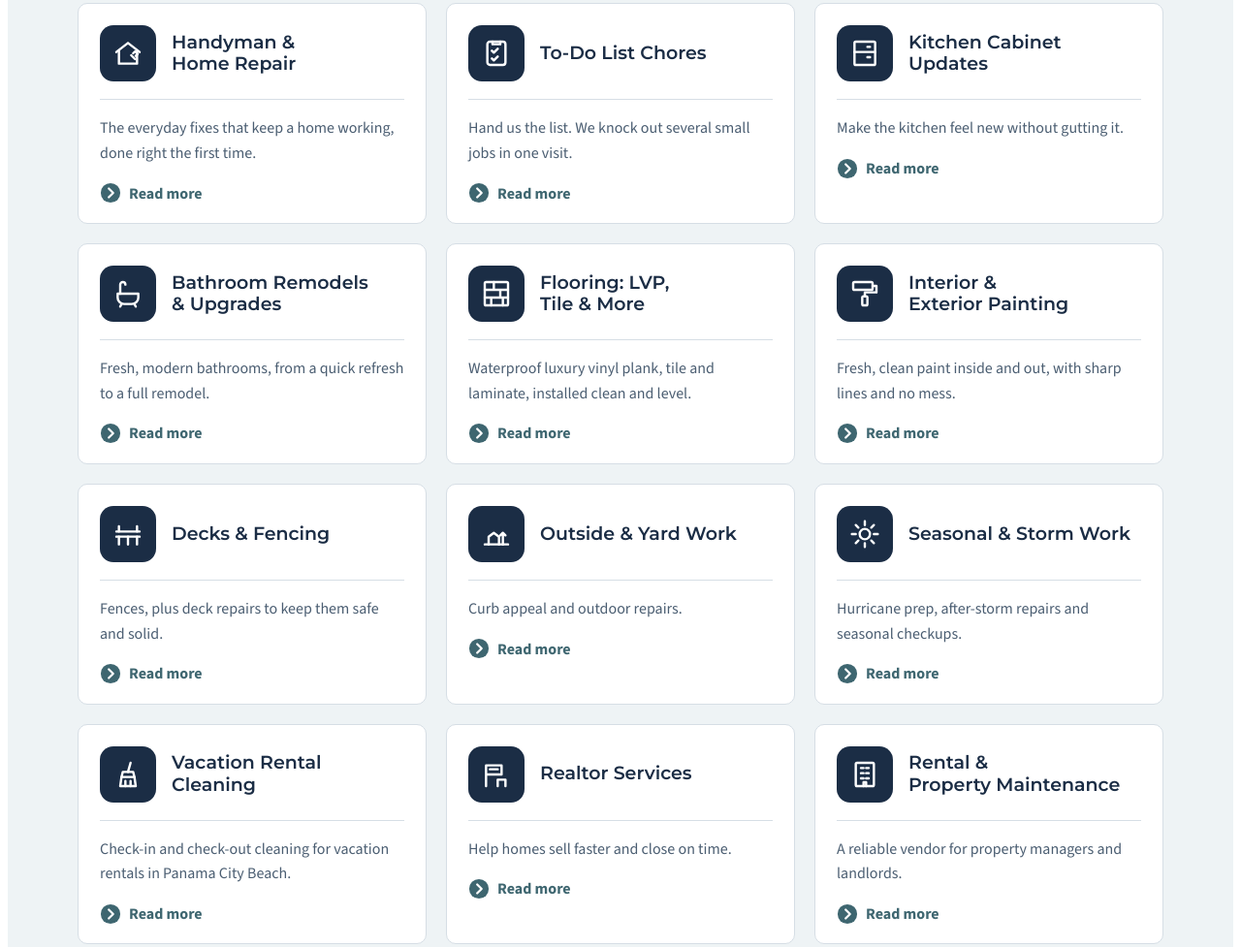
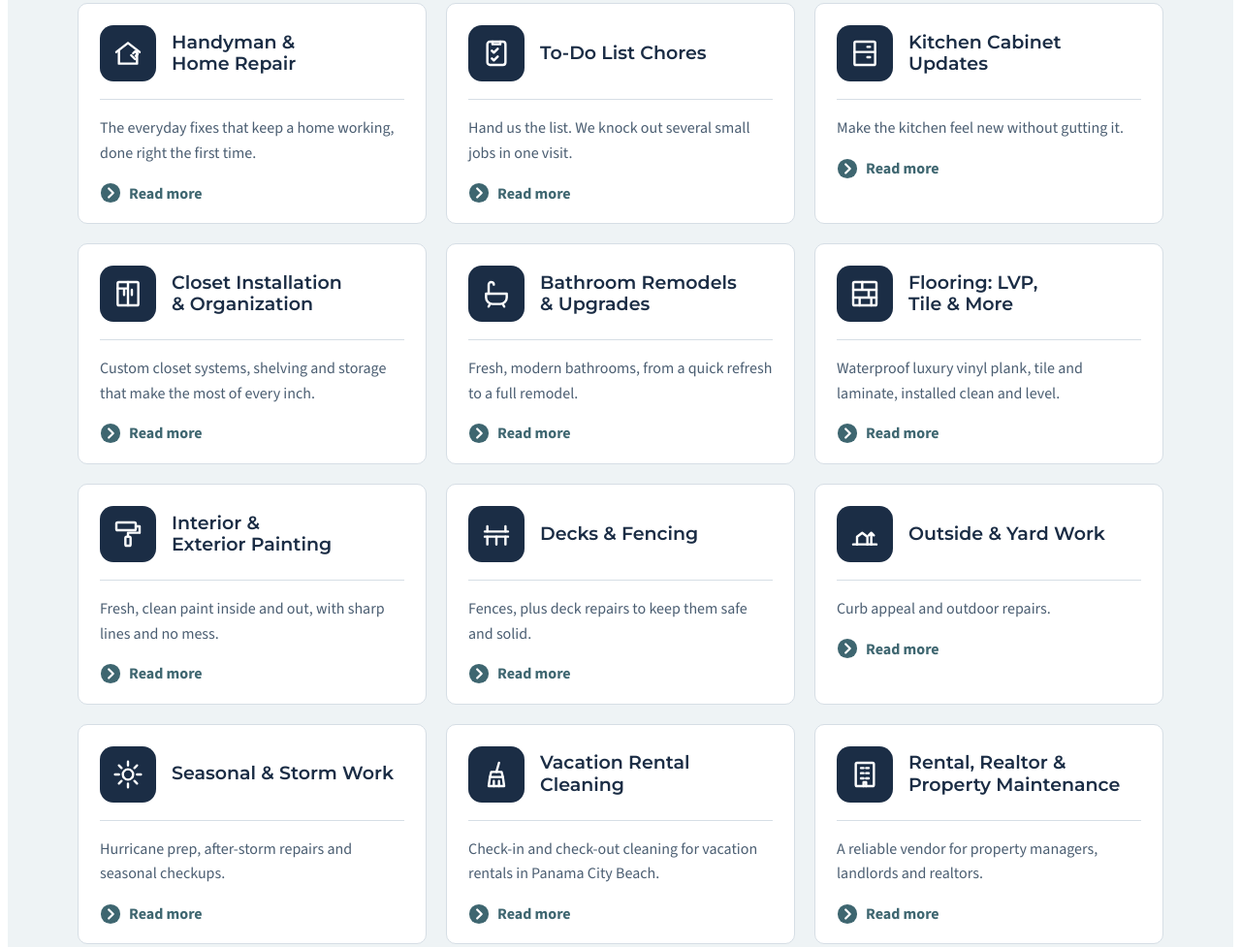
Before and after one commit to mainsailhome/mainsail-website, a plain HTML site: page index.html in a window 1280 px wide. Shown: the part 2336-3313 px from the top of the page at 97% size. Drawn offline with nearby package versions, Linux system fonts and the light colour scheme.

Commit message:
Add files via upload

```diff
--- a/index.html
+++ b/index.html
@@ -389,6 +389,7 @@ footer { background: var(--bg); padding-block: 52px 0; padding-left: max(16px, e
             <li><a href="#handyman-repair">Handyman &amp; Home Repair</a></li>
             <li><a href="#todo-list">To-Do List Chores</a></li>
             <li><a href="#kitchen">Kitchen Cabinet Updates</a></li>
+            <li><a href="#closets">Closet Installation &amp; Organization</a></li>
             <li><a href="#bath">Bathroom Remodels &amp; Upgrades</a></li>
             <li><a href="#flooring">Flooring: LVP &amp; Tile</a></li>
             <li><a href="#painting">Interior &amp; Exterior Painting</a></li>
@@ -396,8 +397,7 @@ footer { background: var(--bg); padding-block: 52px 0; padding-left: max(16px, e
             <li><a href="#outdoor">Outside &amp; Yard Work</a></li>
             <li><a href="#seasonal">Seasonal &amp; Storm Work</a></li>
             <li><a href="#holiday">Holiday Lighting &amp; Decor</a></li>
-            <li><a href="#realtor">Realtor Services</a></li>
-            <li><a href="#rental">Rental &amp; Property Maintenance</a></li>
+            <li><a href="#rental">Rental, Realtor &amp; Property Maintenance</a></li>
             <li><a href="#str-cleaning">Vacation Rental Cleaning</a></li>
           </ul>
         </li>
@@ -973,7 +973,7 @@ footer { background: var(--bg); padding-block: 52px 0; padding-left: max(16px, e
       <p>Mainsail Home &amp; Property Services helps busy adults, families and seniors keep their homes safe and worry-free with handyman repairs, painting, kitchen cabinet updates, senior home modifications, maintenance plans, rental make-readies, water treatment and air quality services.</p>
       <p style="font-weight: 700; color: var(--fg)">850-250-2925 • kevin@mainsailhomeservices.com</p>
     </div>
-    <div class="foot-col"><h4>Handyman</h4><div class="rule"></div><a href="#handyman-repair">Home repair</a><a href="#kitchen">Kitchen cabinet updates</a><a href="#bath">Bathroom remodels</a><a href="#flooring">Flooring</a><a href="#painting">Painting</a><a href="#decks">Decks &amp; fencing</a><a href="#outdoor">Outside &amp; yard</a><a href="#seasonal">Seasonal &amp; storm</a><a href="#holiday">Holiday lighting</a><a href="#window-coverings">Window coverings</a><a href="#str-cleaning">Vacation rental cleaning</a></div>
+    <div class="foot-col"><h4>Handyman</h4><div class="rule"></div><a href="#handyman-repair">Home repair</a><a href="#kitchen">Kitchen cabinet updates</a><a href="#closets">Closets &amp; storage</a><a href="#bath">Bathroom remodels</a><a href="#flooring">Flooring</a><a href="#painting">Painting</a><a href="#decks">Decks &amp; fencing</a><a href="#outdoor">Outside &amp; yard</a><a href="#seasonal">Seasonal &amp; storm</a><a href="#holiday">Holiday lighting</a><a href="#window-coverings">Window coverings</a><a href="#str-cleaning">Vacation rental cleaning</a></div>
     <div class="foot-col"><h4>Seniors &amp; plans</h4><div class="rule"></div><a href="#aging-in-place">Aging in place</a><a href="#safety-walkthrough">Safety walk-through</a><a href="#safety-checklist">Safety checklist</a><a href="#families">Families</a><a href="#maintenance-plans">Maintenance plans</a><a href="#water-treatment">Water &amp; air quality</a></div>
     <div class="foot-col"><h4>Welcome to Mainsail</h4><div class="rule"></div><a href="#about-mainsail">About Mainsail</a><a href="#property-managers">Property managers</a><a href="#service-area">Service area</a><a href="#faqs">FAQs</a><a href="#blog">Blog</a><a href="#contact">Contact</a></div>
   </div>
@@ -997,6 +997,7 @@ footer { background: var(--bg); padding-block: 52px 0; padding-left: max(16px, e
     realtor: '<path d="M4 21V5M4 5h12v7H4"></path><path d="M7 8h6"></path><path d="M13 21v-5h6v5"></path>',
     clean: '<path d="M14 3l-2 7"></path><path d="M8 10h8l1 4H7z"></path><path d="M7 14l-1 7h12l-1-7"></path><path d="M10 17v4M14 17v4"></path>',
     window: '<rect x="4" y="3" width="16" height="18" rx="1"></rect><path d="M12 3v18M4 7h16M4 11h16M4 15h16"></path>',
+    closet: '<rect x="4" y="3" width="16" height="18" rx="1"></rect><path d="M12 3v18M4 8h8M15 9v4M9 9v4"></path>',
     water: '<path d="M12 3c3 4 6 7.5 6 11a6 6 0 0 1-12 0c0-3.5 3-7 6-11z"></path><path d="M9.5 15a2.5 2.5 0 0 0 2.5 2.5"></path>',
     rental: '<rect x="5" y="3" width="14" height="18" rx="1"></rect><path d="M9 7h2M13 7h2M9 11h2M13 11h2M9 15h2M13 15h2M11 21v-3h2v3"></path>',
     floor: '<rect x="3" y="3" width="18" height="18" rx="1"></rect><path d="M3 9h18M3 15h18M10 3v6M15 9v6M8 15v6M17 15v6"></path>',
@@ -1021,7 +1022,13 @@ footer { background: var(--bg); padding-block: 52px 0; padding-left: max(16px, e
       body: ['Most kitchens don’t need to be torn down to the studs. Replacing or refinishing cabinets, adding a backsplash and updating hardware gives you a fresh, modern kitchen for a fraction of the cost.', 'We start with a walk-through, talk about what bothers you about the space and what you want, and give you a line-by-line written quote.'],
       included: ['Shaker-style cabinet installs', 'Cabinet hardware and paint refresh', 'Countertop replacement', 'Backsplash tile', 'Cabinet painting and refinishing', 'Soft-close hinges and drawer slides', 'Open shelving', 'Pantry and storage upgrades'],
       notes: ['We protect floors and contain dust, clean up daily and send progress photos.', 'Sink, faucet and lighting hookups need a licensed plumber or electrician. We’ll refer you to one we trust.'],
-      related: ['painting', 'handyman-repair', 'realtor'] },
+      related: ['painting', 'handyman-repair', 'rental'] },
+    { id: 'closets', icon: 'closet', title: 'Closet Installation & Organization', short: 'Custom closet systems, shelving and storage that make the most of every inch.',
+      lede: 'Turn a cluttered closet into organized, easy-to-use storage, from reach-ins and walk-ins to pantries and garages.',
+      body: ['Most closets waste space with a single rod and shelf. A well-planned system can double your storage and make it easy to see and reach everything you own.', 'Kevin measures your space, helps you choose a layout and finish, and gives you a written price. Our skilled installers handle the rest, with clean, level installation and no mess left behind.'],
+      included: ['Walk-in and reach-in closet systems', 'Adjustable shelving and double hang rods', 'Drawers, shoe racks and accessory storage', 'Pantry and linen closet organization', 'Garage storage and wall systems', 'Laundry room shelving and cabinets', 'Closet doors, sliders and hardware', 'Lower rods and easy-reach storage for seniors'],
+      notes: ['We bring samples so you can see finishes and colors in your own space.', 'Pairs well with kitchen cabinet updates for whole-home storage upgrades.', 'Ask for a free in-home measure.'],
+      related: ['kitchen', 'bath', 'painting'] },
     { id: 'bath', icon: 'bath', title: 'Bathroom Remodels & Upgrades', short: 'Fresh, modern bathrooms, from a quick refresh to a full remodel.',
       lede: 'New vanities, tile and fixtures can turn a tired bathroom into one you love, with safety built in for the years ahead.',
       body: ['Bathrooms take more wear than any other room, and on the Gulf Coast the humidity is hard on caulk, grout and paint. A bathroom update makes the room look better and work better.', 'Kevin walks the room with you, talks through what you want, and gives you a line-by-line written quote. Our skilled technicians do the work, and you get progress photos along the way.'],
@@ -1039,7 +1046,7 @@ footer { background: var(--bg); padding-block: 52px 0; padding-left: max(16px, e
       body: ['Paint protects your home as much as it improves the look. On the Gulf Coast, sun, salt air and humidity fade and peel paint faster, so good prep and the right products matter.', 'Kevin walks the job with you, helps with colors and gives you a written price. Our skilled painters protect floors and furniture, patch and prep every surface, and leave the place clean.'],
       included: ['Walls, ceilings and trim', 'Doors, cabinets and built-ins', 'Exterior siding, trim and soffits', 'Front doors and shutters', 'Drywall patching and prep', 'Caulking and wood repair before paint', 'Accent walls and color changes', 'Rental and pre-listing repaints'],
       notes: ['We use mildew-resistant paints made for humid coastal homes.', 'Selling soon? A fresh coat of neutral paint is one of the best returns before listing.', 'Ask for a free estimate. Photos of the rooms help us quote faster.'],
-      related: ['flooring', 'kitchen', 'realtor'] },
+      related: ['flooring', 'kitchen', 'rental'] },
     { id: 'decks', icon: 'deck', title: 'Decks & Fencing', short: 'Fences, plus deck repairs to keep them safe and solid.',
       lede: 'Fences and deck repairs built to handle Florida sun, salt air and storm season.',
       body: ['Loose boards, wobbly railings and rotting steps are more than an eyesore. They are a real fall risk, especially for kids and seniors.', 'We repair what can be saved, replace what can’t, and seal everything so it lasts.'],
@@ -1051,7 +1058,7 @@ footer { background: var(--bg); padding-block: 52px 0; padding-left: max(16px, e
       body: ['The outside of your home is the first thing people see and the part that takes the most weather. Regular cleaning and quick repairs keep small issues from turning into rot or damage.'],
       included: ['Fence and gate repair', 'Gutter cleaning', 'Exterior caulk and paint touch-ups', 'Screen and screen-door repair', 'Junk and debris haul-off'],
       notes: ['Spring is a good time to check fences, gutters and screens before storm season.'],
-      related: ['decks', 'seasonal', 'realtor'] },
+      related: ['decks', 'seasonal', 'rental'] },
     { id: 'seasonal', icon: 'seasonal', title: 'Seasonal & Storm Work', short: 'Hurricane prep, after-storm repairs and seasonal checkups.',
       lede: 'Get ready before storm season and get back to normal after it.',
       body: ['Hurricane season runs June through November. Most storm damage starts small: a loose gate, a clogged gutter, a weak screen.', 'We help you prepare before a storm and handle the cleanup and repairs after one.'],
@@ -1070,18 +1077,12 @@ footer { background: var(--bg); padding-block: 52px 0; padding-left: max(16px, e
       included: ['Check-out and check-in turnover cleaning', 'Deep cleaning of kitchens and bathrooms', 'Fresh linens, bed making and towel setup', 'Sand, floors, baseboards and patio sweep-out', 'Trash removal and dishes put away', 'Restocking toiletries, paper goods and supplies', 'Move-in, move-out and seasonal deep cleans', 'Photo report after every clean'],
       notes: ['Currently serving vacation rentals in Panama City Beach.', 'Ask about recurring cleaning schedules for owners and property managers.', 'Spot a broken item during a clean? We let you know with photos.'],
       related: ['rental', 'seasonal', 'handyman-repair'] },
-    { id: 'realtor', icon: 'realtor', title: 'Realtor Services', short: 'Help homes sell faster and close on time.',
-      lede: 'Pre-listing repairs and inspection fix lists, done fast so your closing stays on schedule.',
-      body: ['Small defects cost sellers money at the negotiating table. A quick round of repairs, paint and cleanup before listing helps a home show better and sell faster.', 'After inspection, send us the repair list and we will price it and get it done on your timeline.'],
-      included: ['Pre-listing repairs and touch-ups', 'Inspection repair lists', 'Paint, caulk and patching', 'Curb appeal touch-ups', 'Door and cabinet hardware updates', 'Invoices and photos for your file'],
-      notes: ['Realtors: keep our number handy for clients who need a quick, reliable handyman.'],
-      related: ['handyman-repair', 'outdoor', 'kitchen'] },
-    { id: 'rental', icon: 'rental', title: 'Rental & Property Maintenance', short: 'A reliable vendor for property managers and landlords.',
-      lede: 'Turnovers, work orders and punch lists, done fast with photo proof.',
-      body: ['Vacant units cost money every day. We help property managers and landlords turn units quickly and keep occupied ones in good repair.', 'Send a work order and get a quote within 24 hours, then before-and-after photos with every invoice.'],
-      included: ['Unit turnovers and make-readies', 'Wall patching and touch-up paint', 'Blinds, locks and hardware swaps', 'Work orders with 24-hour quotes', 'Seasonal unit inspections', 'Junk and debris haul-off'],
-      notes: ['W-9 provided for your vendor file.', 'See our For Property Managers page for vendor setup.'],
-      related: ['handyman-repair', 'outdoor', 'realtor'] },
+    { id: 'rental', icon: 'rental', title: 'Rental, Realtor & Property Maintenance', short: 'A reliable vendor for property managers, landlords and realtors.',
+      lede: 'Turnovers, work orders, pre-listing repairs and inspection fixes, done fast with photo proof.',
+      body: ['Vacant units and stalled closings cost money every day. We help property managers and landlords turn units quickly, and help realtors get homes ready to list and repaired after inspection.', 'Send a work order or repair list and get a quote within 24 hours, then before-and-after photos with every invoice.'],
+      included: ['Unit turnovers and make-readies', 'Work orders with 24-hour quotes', 'Pre-listing repairs and touch-ups', 'Inspection repair lists', 'Wall patching and touch-up paint', 'Blinds, locks and hardware swaps', 'Seasonal unit inspections', 'Junk and debris haul-off'],
+      notes: ['W-9 provided for your vendor file.', 'Realtors: keep our number handy for clients who need quick, reliable repairs before closing.', 'See our For Property Managers page for vendor setup.'],
+      related: ['handyman-repair', 'outdoor', 'painting'] },
     { id: 'water-air', link: '#water-treatment', icon: 'water', title: 'Water & Air Quality', short: 'Free in-home water and air checks, plus softeners and filtration systems.', lede: '', body: [], included: [], notes: [], related: [] },
     { id: 'window-card', link: '#window-coverings', icon: 'window', title: 'Window Coverings', short: 'Shutters, blinds and shades, with samples brought to your home.', lede: '', body: [], included: [], notes: [], related: [] }
   ];
```
